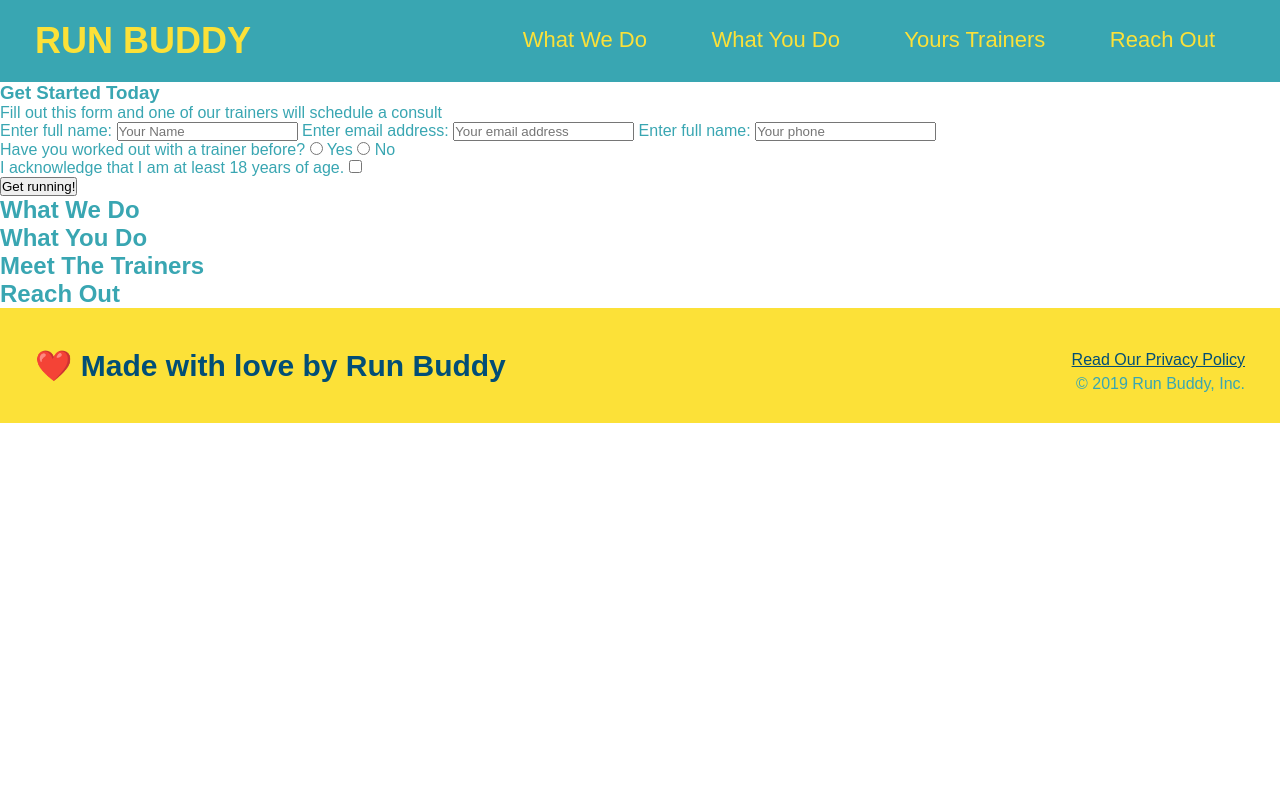
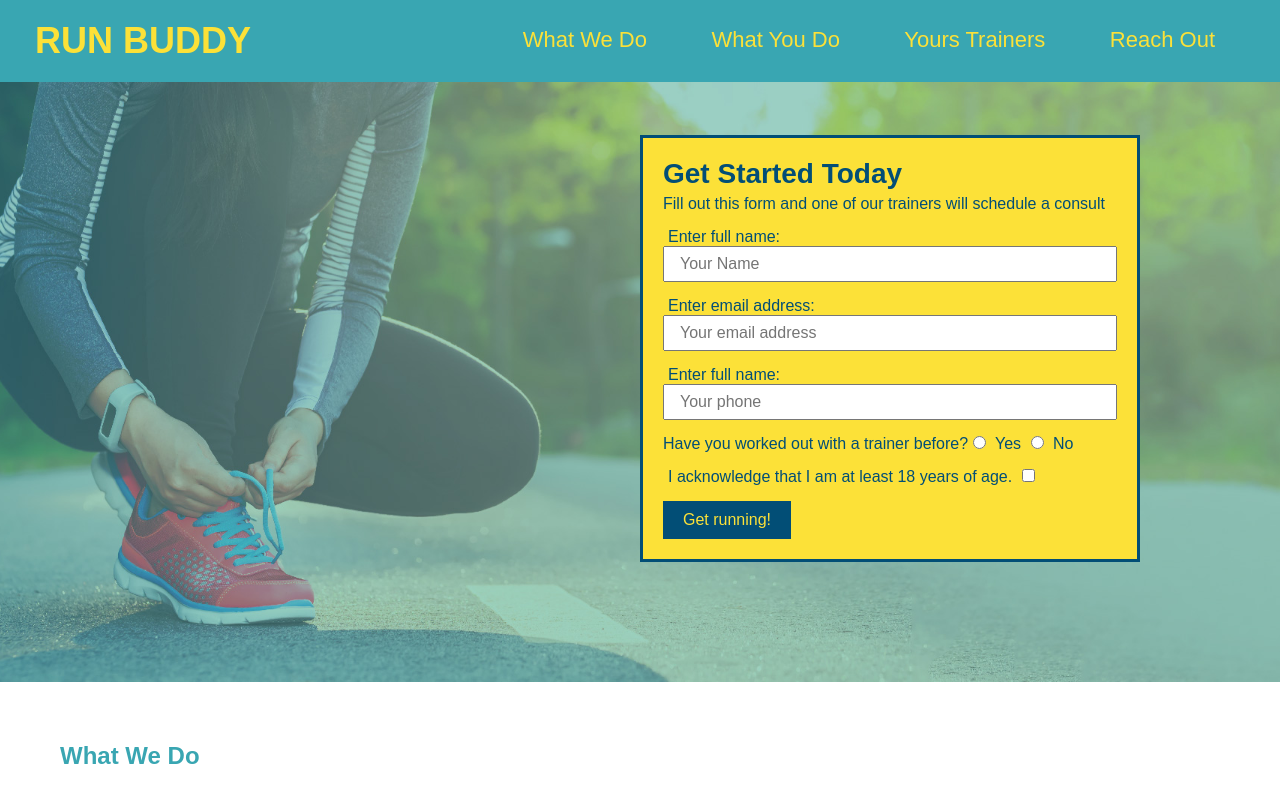
Before and after one commit to joseduardo15062005/run-buddy, a plain HTML site: page index.html in a window 1280 px wide. Shown: the top 800 px of the page. Drawn offline with Linux system fonts and the light colour scheme.

Commit message:
Add hero section and Styling

```diff
--- a/assets/css/style.css
+++ b/assets/css/style.css
@@ -10,6 +10,68 @@ body {
 
 }
 
+section {
+    padding: 60px;
+
+}
+
+/*Hero Style Start*/
+.hero {
+    background-image: url('../images/hero-bg.jpeg');
+    height: 600px;
+    background-size: cover;
+    background-position: center;
+    position: relative;
+}
+
+.hero-form {
+    background-color: #fce138;
+    padding: 20px;
+    width: 500px;
+    color: #024e76;
+    border-style: solid;
+    border-width: 3px;
+    border-color: #024e76;
+    position: absolute;
+    bottom: 120px;
+    right: 140px;
+
+}
+
+.hero-form h3 {
+    margin: 0;
+    font-size: 28px;
+}
+
+.hero-form p {
+    margin: 5px 0 15px 0;
+}
+
+.hero-form label {
+    margin: 0 5px;
+}
+
+.hero-form button {
+    color: #fce138;
+    background-color: #024e76;
+    border: none;
+    padding: 10px 20px;
+    font-size: 16px;
+}
+
+.form-input {
+    border: 1pz solid #024e76;
+    display: block;
+    padding: 7px 15px;
+    font-size: 16px;
+    color: #024e76;
+    width: 100%;
+    margin-bottom: 15px;
+}
+
+/*Hero style End*/
+
+
 /*apply styles to <header>*/
 header {
     padding: 20px 35px;
@@ -20,6 +82,8 @@ h1 {
     color: blue;
     font-size: 100px;
 }
+
+
 
 header nav {
     float: right;
--- a/index.html
+++ b/index.html
@@ -1,5 +1,6 @@
 <!DOCTYPE html>
 <html lang="en">
+
 <head>
   <meta charset="UTF-8" />
   <meta name="viewport" content="width=device-width, initial-scale=1.0" />
@@ -33,8 +34,8 @@
     </nav>
   </header>
   <!-- hero/jumbotron -->
-    <section>
-      <div>
+  <section class="hero">
+    <div class="hero-form" class="form-input">
       <h3>Get Started Today</h3>
       <p>
         Fill out this form and one of our trainers will schedule a consult
@@ -42,16 +43,11 @@
       <!-- Add form element-->
       <form>
         <label for="name">Enter full name:</label>
-          <input type="text" placeholder="Your Name" name="name" id="name" />
+        <input type="text" placeholder="Your Name" name="name" id="name" class="form-input" />
         <label for="email">Enter email address:</label>
-          <input
-            type="email"
-            placeholder="Your email address"
-            name="email"
-            id="email"
-          />
+        <input type="email" placeholder="Your email address" name="email" id="email" class="form-input" />
         <label for="phone">Enter full name:</label>
-          <input type="text" placeholder="Your phone" name="phone" id="phone" />
+        <input type="tel" placeholder="Your phone" name="phone" id="phone" class="form-input" />
         <p>
           Have you worked out with a trainer before?
           <input type="radio" name="trainer-confirm" id="trainer-yes" />
@@ -61,12 +57,12 @@
         </p>
         <p>
           <label for="checkbox">
-              I acknowledge that I am at least 18 years of age.</label
-            >
+            I acknowledge that I am at least 18 years of age.</label>
           <input type="checkbox" name="age-confirm" id="checkbox" />
         </p>
         <button type="submit">Get running!</button>
       </form>
+
     </div>
   </section>
   <!--End hero-->
@@ -97,4 +93,5 @@
     </div>
   </footer>
 </body>
+
 </html>
```
Also changed, not shown: assets/images/heart.png (renamed from images/heart.png), assets/images/hero-bg.jpeg (added), 5 other files. Lines whose indentation alone changed are shown as unchanged.
